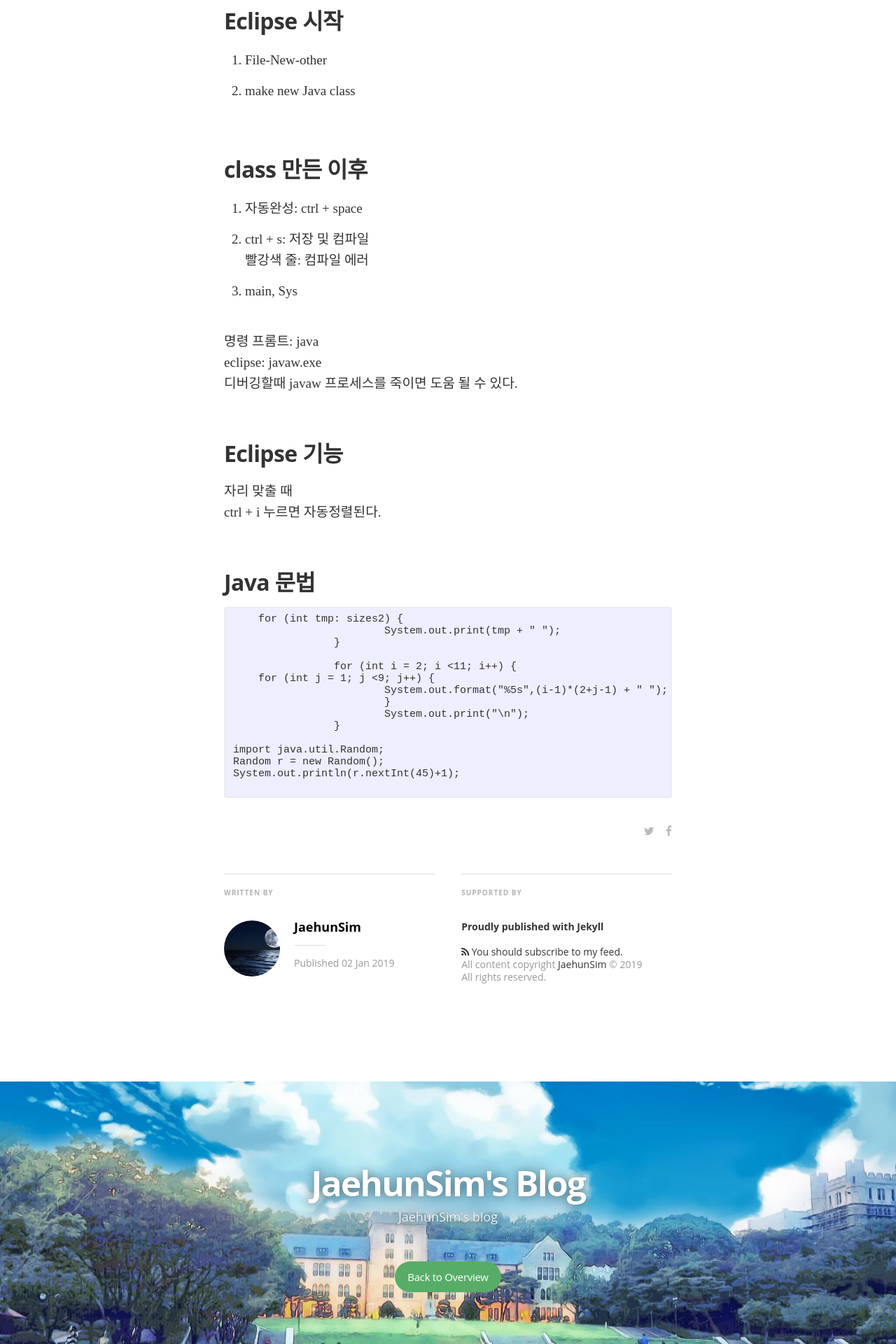
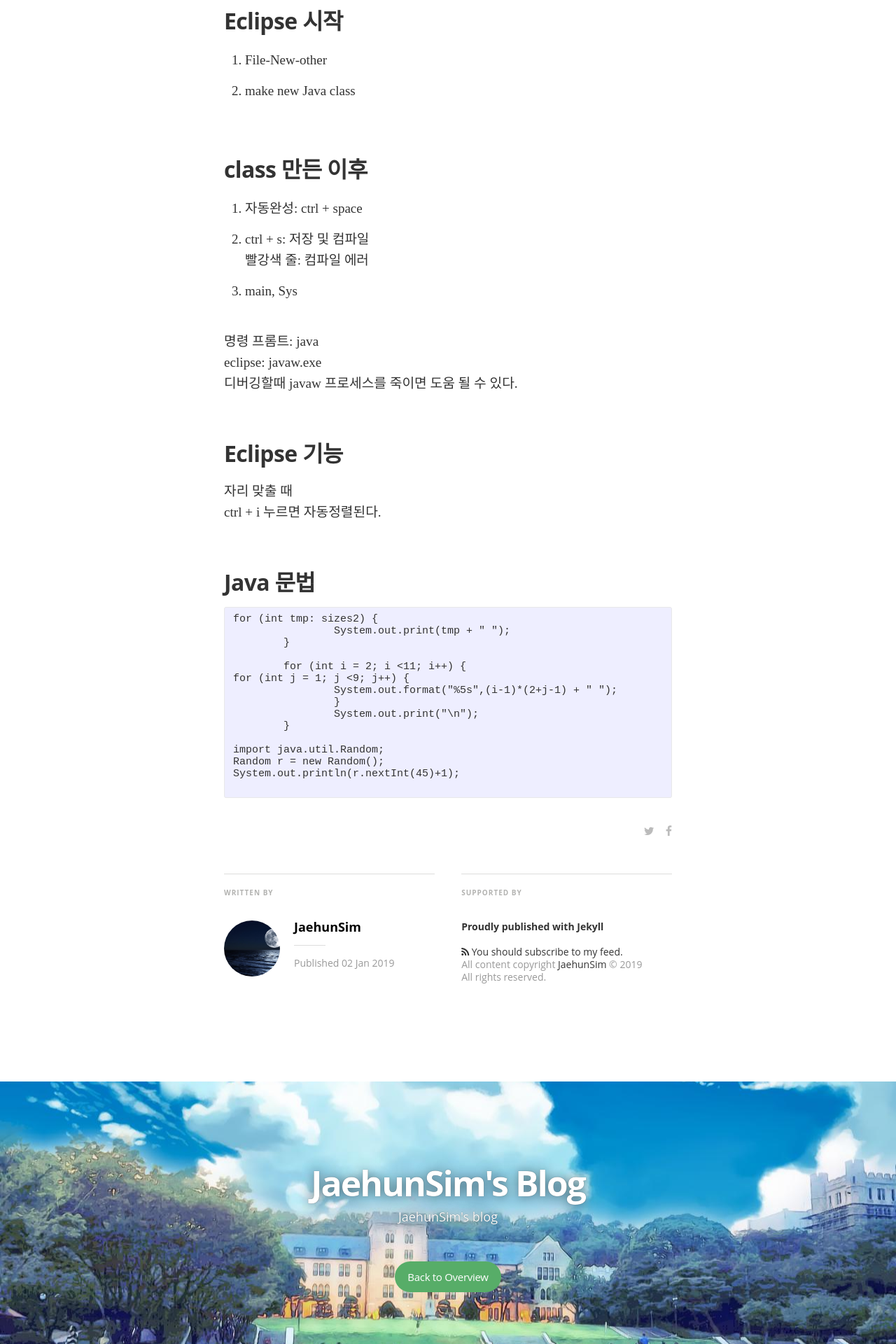
Before and after one commit to JaehunSim/JaehunSim.github.io, a Jekyll site: the page built from _posts/2019-01-02-Java-Basic.md, in a window 1280 px wide. Shown: the part 877-2797 px from the top of the page at 70% size. Built offline with Jekyll 4.4.1, drawn with Linux system fonts in a browser that asks for light colours; nearby versions of some CDN libraries; some web fonts are replaced; comment, search, counter and statistics services are not loaded.

````diff
--- a/_posts/2019-01-02-Java-Basic.md
+++ b/_posts/2019-01-02-Java-Basic.md
@@ -45,16 +45,16 @@ ctrl + i 누르면 자동정렬된다.
 ## Java 문법
 
 ```
-    for (int tmp: sizes2) {
-			System.out.print(tmp + " ");
+for (int tmp: sizes2) {
+		System.out.print(tmp + " ");
+	}
+
+	for (int i = 2; i <11; i++) {
+for (int j = 1; j <9; j++) {
+		System.out.format("%5s",(i-1)*(2+j-1) + " ");
 		}
-
-		for (int i = 2; i <11; i++) {
-    for (int j = 1; j <9; j++) {
-			System.out.format("%5s",(i-1)*(2+j-1) + " ");
-			}
-			System.out.print("\n");
-		}
+		System.out.print("\n");
+	}
 
 import java.util.Random;
 Random r = new Random();
````
